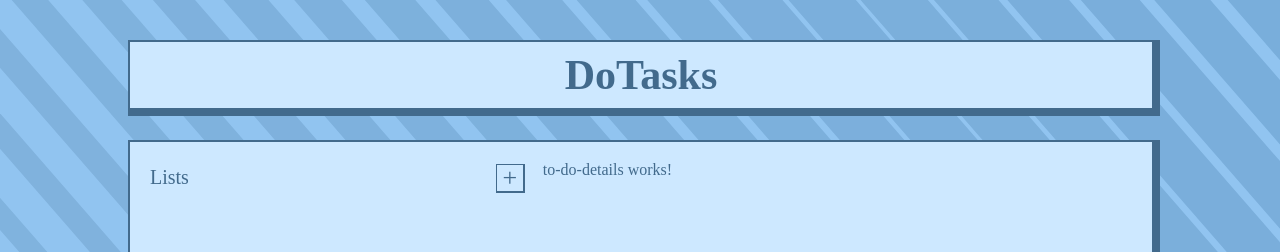
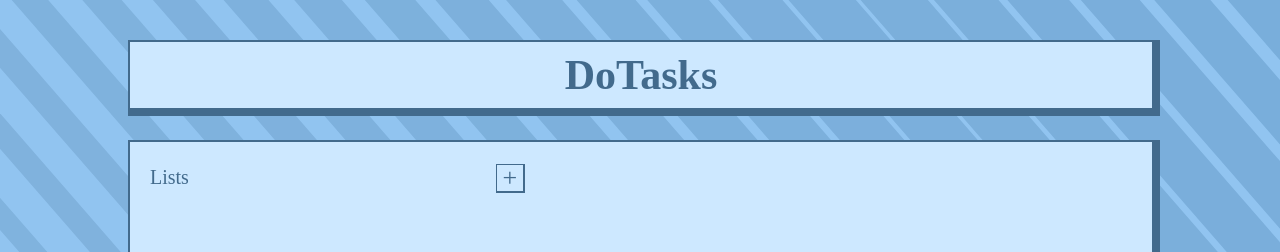
Before and after one commit to marcosbarbosa031/to-do-list, an Angular app: page / in a window 1280 px wide. Shown: the top 252 px of the page. Built offline with nearby package versions, Linux system fonts and the light colour scheme.

Commit message:
Adding parent to child update when adding and deleting List

```diff
--- a/src/app/components/to-do-details/to-do-details.component.html
+++ b/src/app/components/to-do-details/to-do-details.component.html
@@ -1,3 +1,7 @@
-<div class="to-do-details">
+<div
+  class="to-do-details"
+  *ngIf="toDoList.length"
+>
   to-do-details works!
+  {{toDoList.length}}
 </div>
--- a/src/app/components/to-do-details/to-do-details.component.ts
+++ b/src/app/components/to-do-details/to-do-details.component.ts
@@ -1,4 +1,5 @@
-import { Component, OnInit } from '@angular/core';
+import { Component, OnInit, Input } from '@angular/core';
+import { ToDoListType } from '../to-do-list/to-do-list.types';
 
 @Component({
   selector: 'app-to-do-details',
@@ -7,6 +8,7 @@
 })
 export class ToDoDetailsComponent implements OnInit {
   title = 'List of To Do';
+  @Input() toDoList: ToDoListType[];
 
   constructor() { }
 
--- a/src/app/components/to-do-list/to-do-list.component.ts
+++ b/src/app/components/to-do-list/to-do-list.component.ts
@@ -1,4 +1,4 @@
-import { Component, OnInit } from '@angular/core';
+import { Component, OnInit, Input, EventEmitter, Output } from '@angular/core';
 import { ToDoListType } from './to-do-list.types';
 
 @Component({
@@ -8,7 +8,8 @@
 })
 export class ToDoListComponent implements OnInit {
   title = 'Lists';
-  toDoList: ToDoListType[] = [];
+  @Input() toDoList: ToDoListType[];
+  @Output() toDoListChange = new EventEmitter<ToDoListType[]>();
 
   constructor() { }
 
@@ -25,13 +26,11 @@
     };
 
     this.toDoList.push(list);
+    this.toDoListChange.emit(this.toDoList);
+
     await this.sleep(100);
     const titleInput = element.parentElement.parentElement.children[1].children[id - 1].children[0] as HTMLElement;
     titleInput.focus();
-  }
-
-  sleep(ms: number) {
-    return new Promise(resolve => setTimeout(resolve, ms));
   }
 
   disableInput(element: HTMLElement) {
@@ -61,6 +60,11 @@
 
   removeList(id: number) {
     this.toDoList = this.toDoList.filter(list => list.id !== id);
+    this.toDoListChange.emit(this.toDoList);
+  }
+
+  private sleep(ms: number) {
+    return new Promise(resolve => setTimeout(resolve, ms));
   }
 
 }
--- a/src/app/page/to-do/to-do.component.html
+++ b/src/app/page/to-do/to-do.component.html
@@ -5,8 +5,8 @@
     </div>
 
     <div class="to-do-page-content__card">
-      <app-to-do-list></app-to-do-list>
-      <app-to-do-details></app-to-do-details>
+      <app-to-do-list [toDoList]="toDoList" (toDoListChange)="updateToDoList($event)"></app-to-do-list>
+      <app-to-do-details [toDoList]="toDoList"></app-to-do-details>
     </div>
   </div>
 </div>
--- a/src/app/page/to-do/to-do.component.ts
+++ b/src/app/page/to-do/to-do.component.ts
@@ -1,4 +1,5 @@
 import { Component, OnInit } from '@angular/core';
+import { ToDoListType } from 'src/app/components/to-do-list/to-do-list.types';
 
 @Component({
   selector: 'app-to-do',
@@ -7,10 +8,16 @@
 })
 export class ToDoComponent implements OnInit {
   title = 'DoTasks';
+  toDoList: ToDoListType[] = [];
 
   constructor() { }
 
   ngOnInit() {
   }
 
+  updateToDoList(list: ToDoListType[]) {
+    this.toDoList = list;
+    console.log('list:', this.toDoList);
+  }
+
 }
```
